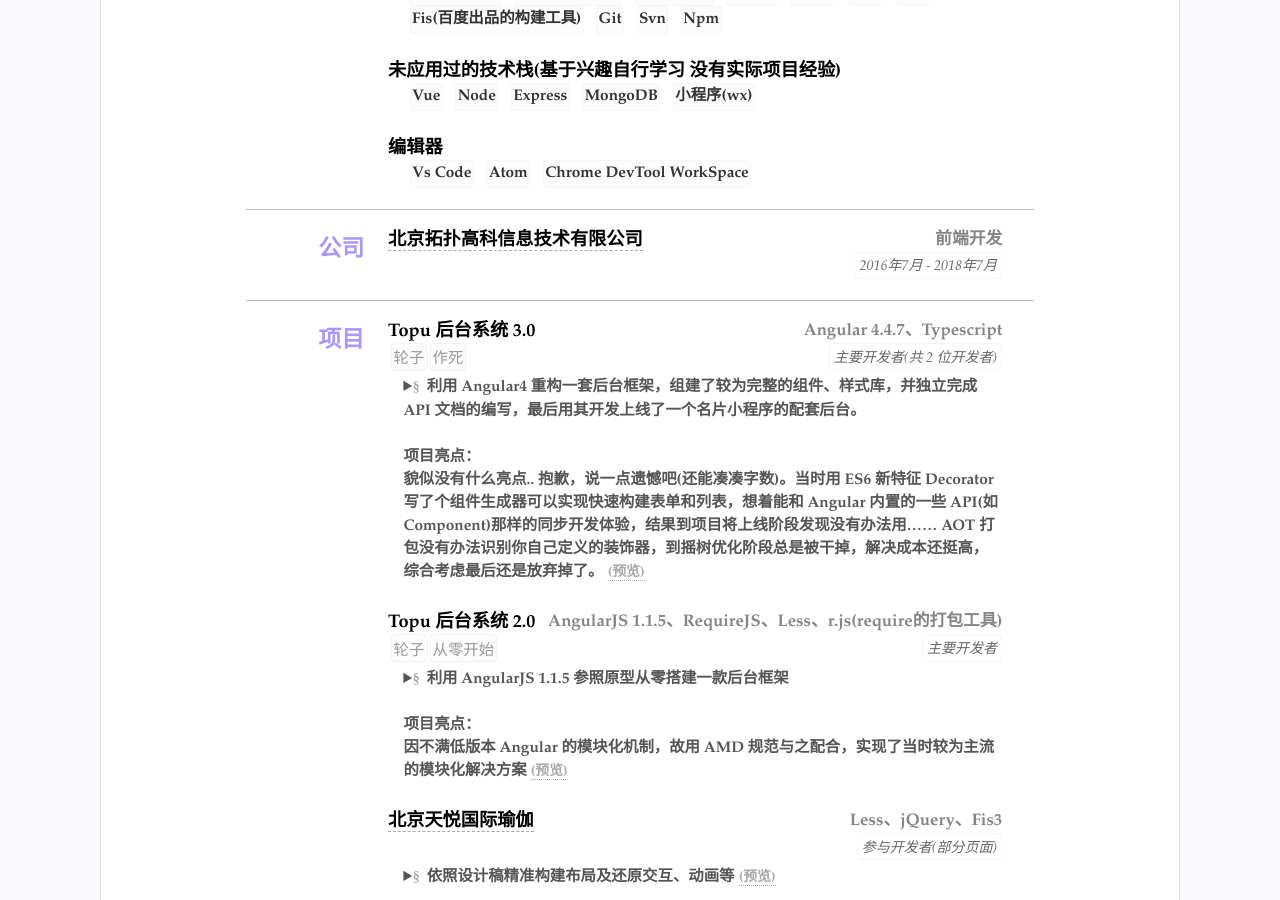
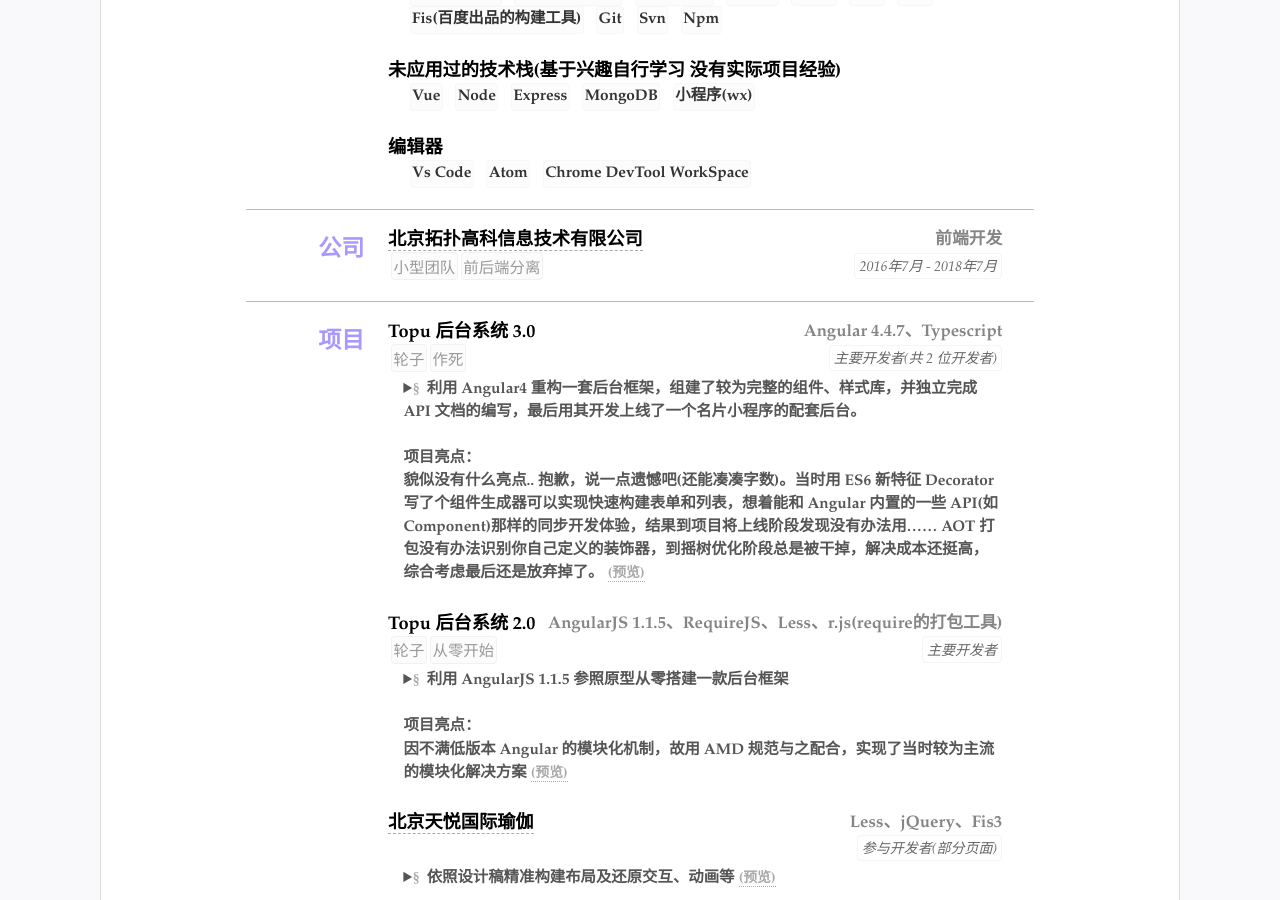
Before and after one commit to Suscc/CV, a Jekyll site: the page built from index.html, in a window 1280 px wide and 900 px high, scrolled down 435 px. Built offline with Jekyll 4.4.1, drawn with Linux system fonts in a browser that asks for light colours.

Commit message:
Update resume.yml

```diff
--- a/_data/resume.yml
+++ b/_data/resume.yml
@@ -68,6 +68,10 @@ main: #简历主要内容，
     sub: 前端开发
     url: http://www.topu.net
     duration: "2016年7月 - 2018年7月"
+    tags:
+    - 小型团队
+    - 前后端分离
+
 
 - type: projects
   name: 项目
```
